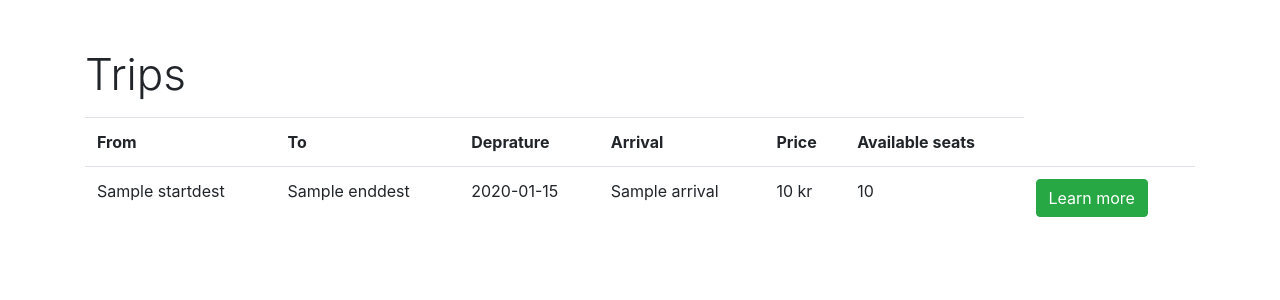
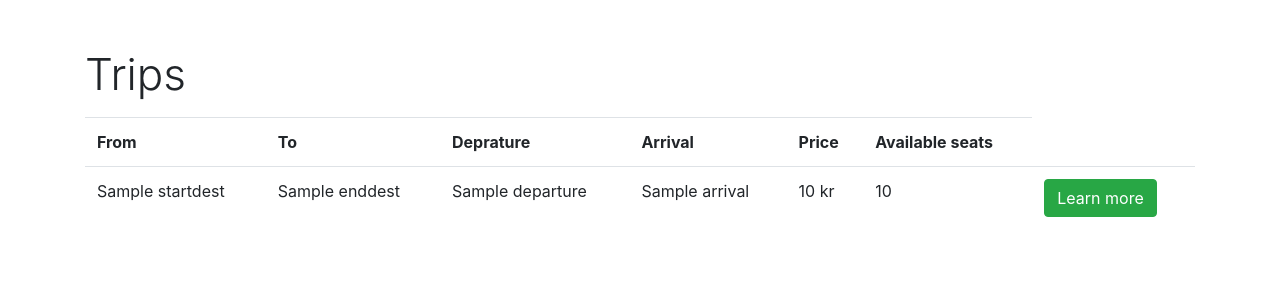
Before and after one commit to christopherlindberg1/mortfors-bus, a Flask app: page /trips/ in a window 1280 px wide. Shown: the part 56-356 px from the top of the page. Run offline with Flask 2, Linux system fonts and the light colour scheme; a database or web service that is not in the repository returns one stand-in record (values such as "Sample title"); some libraries are stand-ins or nearby versions.

Commit message:
Minor syntax and naming changes

```diff
--- a/db-schema.sql
+++ b/db-schema.sql
@@ -33,7 +33,7 @@ CREATE TABLE driver
 CREATE TABLE city
 	(city_name VARCHAR(30) NOT NULL,
 	country VARCHAR(30) NOT NULL,			-- country the city belongs to
-	post_nr VARCHAR(10) NOT NULL,			-- ZIP code for bus stop
+	zip VARCHAR(10) NOT NULL,			-- ZIP code for bus stop
 	street VARCHAR(30) NOT NULL,			-- street address for the bus stop
 	PRIMARY KEY (city_name));
 
@@ -43,7 +43,7 @@ CREATE TABLE trip
 	(trip_id SERIAL,
 	startdest VARCHAR(30) NOT NULL,		-- city of the start destination
 	enddest VARCHAR(30) NOT NULL,			-- city of the end destination
-	starttime TIMESTAMP NOT NULL,  		-- date and time for when the trip begins
+	departure TIMESTAMP NOT NULL,  		-- date and time for when the trip begins
 	arrival TIMESTAMP NOT NULL,  			-- date and time for when the bus arrives
 	price INT NOT NULL,  							-- price per person
 	empty_seats INT NOT NULL,  				-- nr of available seats
@@ -66,6 +66,8 @@ CREATE TABLE booking
 	FOREIGN KEY (email) REFERENCES customer (email),
 	FOREIGN KEY (trip_id) REFERENCES trip (trip_id));
 
+
+-- table for admins
 CREATE TABLE admin
 	(email VARCHAR(50) NOT NULL,
 	firstname VARCHAR(30) NOT NULL,
--- a/forms.py
+++ b/forms.py
@@ -28,7 +28,7 @@ class LoginForm(Form):
 class AddDestinationForm(Form):
     city_name = StringField("City", validators=[DataRequired()])
     country = SelectField(u"Country", choices=countries.countries)
-    post_nr = StringField("ZIP code", validators=[DataRequired()])
+    zip = StringField("ZIP code", validators=[DataRequired()])
     street = StringField("Street", validators=[DataRequired()])
 
 
--- a/static/css/style.css
+++ b/static/css/style.css
@@ -1,6 +1,10 @@
 body {
 	position: relative;
 	font-size: 16px;
+}
+
+html {
+	scroll-behavior: smooth;
 }
 
 nav {
--- a/templates/a_customers.html
+++ b/templates/a_customers.html
@@ -13,7 +13,7 @@
 
     <section>
       <div class="container">
-      <h2>hello</h2>
+      <h2 class="display-5">hello</h2>
 
       </div>
     </section>
--- a/templates/trip.html
+++ b/templates/trip.html
@@ -12,7 +12,7 @@
     <section>
       <div class="container">
         <h2 class="display-5">{{ trip_info.startdest }}, {{ trip_info.startcountry }} - {{ trip_info.enddest }}, {{ trip_info.arrivalcountry }}</h2>
-        <p>Departure: {{ trip_info.starttime }} from <i>{{ trip_info.startstreet }}</i><br>
+        <p>Departure: {{ trip_info.departure }} from <i>{{ trip_info.startstreet }}</i><br>
         Arrival: {{ trip_info.arrival }} to <i>{{ trip_info.arrivalstreet }}</i><br>
         Price: {{ trip_info.price }} kr/person.<br>
         Available seats: {{ trip_info.empty_seats }}<br>
--- a/templates/trips.html
+++ b/templates/trips.html
@@ -25,7 +25,7 @@
             <tr>
               <td>{{ trip.startdest }}</td>
               <td>{{ trip.enddest }}</td>
-              <td>{{ trip.starttime }}</td>
+              <td>{{ trip.departure }}</td>
               <td>{{ trip.arrival }}</td>
               <td>{{ trip.price }} kr</td>
               <td>{{ trip.empty_seats }}</td>
```
